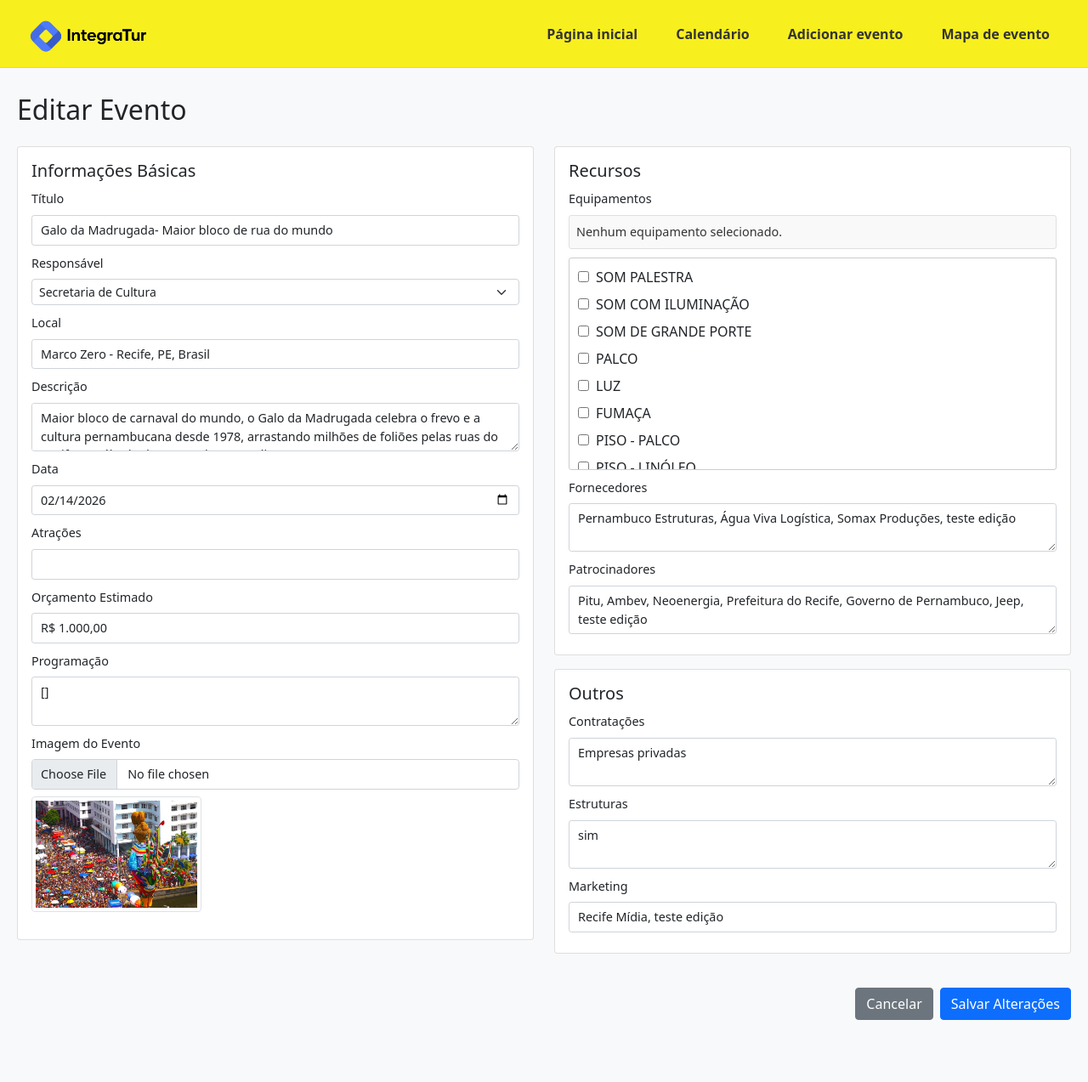
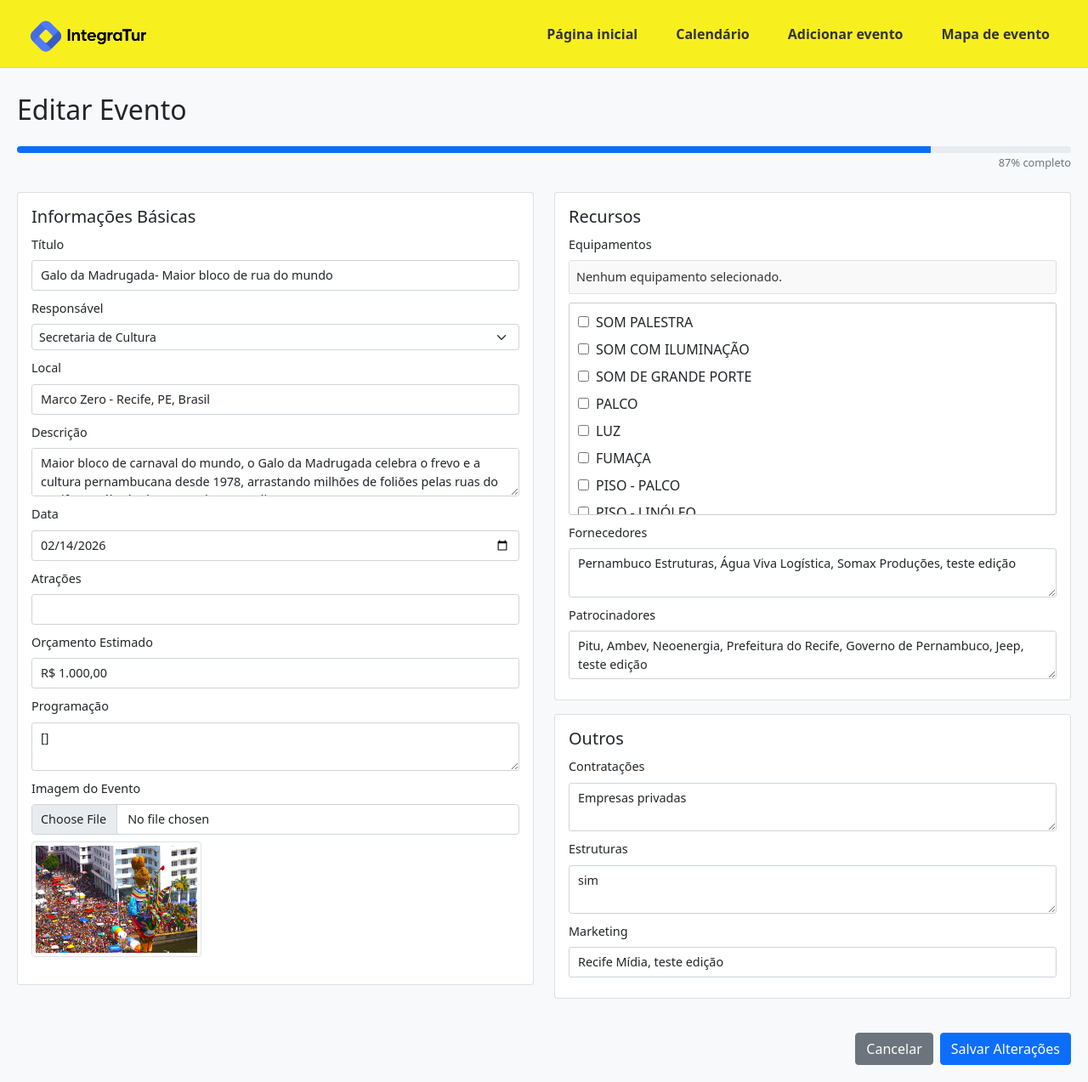
Before and after one commit to gqueque/IntegraTur-2.0, a Django app: page /editar/16/ in a window 1280 px wide. Shown: the whole page at 85% size. Before the commit the page ends 1200 px from the top, so only its background shows below. Run offline with Django 5.2, Linux system fonts and the light colour scheme; data comes from the database, SQL or seed files in the repository; some libraries are stand-ins or nearby versions.

Commit message:
FRONT END ATT

```diff
--- a/cadastro_evento/templates/cadastro_evento/editar.html
+++ b/cadastro_evento/templates/cadastro_evento/editar.html
@@ -3,13 +3,33 @@
 
 {% block conteudo %}
 <style>
-  /* Este CSS irá esconder os links de navegação no cabeçalho. */
-  /* Ele assume que os links usam a classe .navbar-nav do Bootstrap. */
+  /* --- ESTILOS ADICIONADOS PARA BARRA DE PROGRESSO --- */
+  .progress-container {
+    margin-bottom: 1.5rem;
+  }
+  .progress-bar-wrapper {
+    background-color: #e9ecef;
+    border-radius: .25rem;
+    height: 8px;
+    overflow: hidden;
+  }
+  .progress-bar-inner {
+    background-color: #0d6efd;
+    height: 100%;
+    width: 0%; /* Inicia em 0, mas o script atualiza no load */
+    transition: width 0.4s ease;
+  }
+  .progress-label {
+    text-align: right;
+    font-size: 0.8rem;
+    color: #6c757d;
+    margin-top: 2px;
+  }
+
+  /* --- ESTILOS ORIGINAIS DO SEU CÓDIGO --- */
   .navbar-nav {
     display: none !important;
   }
-
-  /* Estilos para a área dos checkboxes de equipamentos */
   .equipamentos-checkbox-container {
     max-height: 250px;
     overflow-y: auto;
@@ -17,25 +37,20 @@
     padding: 10px;
     border-radius: 3px;
   }
-
-  /* Estilos para o item de equipamento e input de quantidade */
   .equipamento-item-wrapper {
     display: flex;
     align-items: center;
     margin-bottom: 8px;
   }
-
   .equipamento-item-label {
     display: flex;
     align-items: center;
     cursor: pointer;
     flex-grow: 1;
   }
-
   .equipamento-item-label input[type="checkbox"] {
     margin-right: 8px;
   }
-
   .equipamento-quantity-input {
     width: 60px;
     padding: 2px 5px;
@@ -44,8 +59,6 @@
     border-radius: 3px;
     margin-left: 10px;
   }
-
-  /* Estilo para a área que mostra os equipamentos selecionados */
   #equipamentos_selecionados_display {
     margin-bottom: 10px;
     padding: 8px;
@@ -61,6 +74,13 @@
 <div class="content">
   <h2 class="mb-4">Editar Evento</h2>
 
+  <div class="progress-container">
+    <div class="progress-bar-wrapper">
+        <div id="progress-bar" class="progress-bar-inner"></div>
+    </div>
+    <div id="progress-label" class="progress-label">0% completo</div>
+  </div>
+
   <form action="" method="post" enctype="multipart/form-data">
     {% csrf_token %}
     <div class="row">
@@ -70,12 +90,12 @@
 
           <div class="mb-2">
             <label class="form-label">Título</label>
-            <input name="titulo" type="text" class="form-control form-control-sm" value="{{ evento.titulo }}" required>
+            <input name="titulo" type="text" class="form-control form-control-sm progress-input" value="{{ evento.titulo }}" required>
           </div>
 
           <div class="mb-2">
             <label class="form-label">Responsável</label>
-            <select name="responsavel" class="form-select form-select-sm" required>
+            <select name="responsavel" class="form-select form-select-sm progress-input" required>
               <option value="">Selecione</option>
               <option value="Secretaria de Turismo" {% if evento.responsavel == "Secretaria de Turismo" %}selected{% endif %}>Secretaria de Turismo</option>
               <option value="Secretaria de Cultura" {% if evento.responsavel == "Secretaria de Cultura" %}selected{% endif %}>Secretaria de Cultura</option>
@@ -84,90 +104,42 @@
 
           <div class="mb-2">
             <label class="form-label">Local</label>
-            <input id="autocomplete" name="local" type="text" class="form-control form-control-sm" value="{{ evento.local }}" required>
+            <input id="autocomplete" name="local" type="text" class="form-control form-control-sm progress-input" value="{{ evento.local }}" required>
             <input type="hidden" id="latitude" name="latitude" value="{{ evento.latitude }}">
             <input type="hidden" id="longitude" name="longitude" value="{{ evento.longitude }}">
           </div>
 
           <div class="mb-2">
             <label class="form-label">Descrição</label>
-            <textarea name="descricao" class="form-control form-control-sm" rows="2">{{ evento.descricao }}</textarea>
+            <textarea name="descricao" class="form-control form-control-sm progress-input" rows="2">{{ evento.descricao }}</textarea>
           </div>
 
           <div class="mb-2">
             <label class="form-label">Data</label>
-            <input name="data" type="date" class="form-control form-control-sm" value="{{ evento.data|date:'Y-m-d' }}" required>
+            <input name="data" type="date" class="form-control form-control-sm progress-input" value="{{ evento.data|date:'Y-m-d' }}" required>
           </div>
 
           <div class="mb-2">
             <label class="form-label">Atrações</label>
-            <input name="atracoes" type="text" class="form-control form-control-sm" value="{{ evento.atracoes }}">
+            <input name="atracoes" type="text" class="form-control form-control-sm progress-input" value="{{ evento.atracoes }}">
           </div>
 
           <div class="mb-2">
             <label class="form-label">Orçamento Estimado</label>
-            <input
-              id="orcamento_mascara"
-              type="text"
-              class="form-control form-control-sm"
-              placeholder="R$ 0,00"
-              value=""> {# Value é preenchido pelo script abaixo #}
-            <input
-              id="orcamento_real"
-              name="orcamento_estimado"
-              type="hidden"
-              value="{{ evento.orcamento_estimado|default_if_none:'' }}">
+            <input id="orcamento_mascara" type="text" class="form-control form-control-sm progress-input" placeholder="R$ 0,00" value="">
+            <input id="orcamento_real" name="orcamento_estimado" type="hidden" value="{{ evento.orcamento_estimado|default_if_none:'' }}">
           </div>
-
-          <script>
-            document.addEventListener('DOMContentLoaded', function() {
-              const orcamentoMascara = document.getElementById('orcamento_mascara');
-              const orcamentoReal = document.getElementById('orcamento_real');
-
-              if (orcamentoReal.value && !isNaN(parseFloat(orcamentoReal.value))) {
-                let valorNumerico = parseFloat(orcamentoReal.value);
-                let valorInicial = valorNumerico.toFixed(2).replace('.', '');
-                if (valorInicial.length < 3) valorInicial = valorInicial.padStart(3, '0');
-
-                let integer = valorInicial.slice(0, -2) || "0";
-                if (integer === "" && valorNumerico < 1 && valorNumerico > 0) integer = "0";
-
-                let decimal = valorInicial.slice(-2);
-                let formatted = integer.replace(/\B(?=(\d{3})+(?!\d))/g, '.') + ',' + decimal;
-                orcamentoMascara.value = 'R$ ' + formatted;
-              } else if (orcamentoReal.value === '0' || orcamentoReal.value === '0.0' || orcamentoReal.value === '0.00') {
-                orcamentoMascara.value = 'R$ 0,00';
-              }
-
-              orcamentoMascara.addEventListener('input', function(e) {
-                let value = e.target.value.replace(/\D/g, '');
-                value = value.replace(/^0+/, '');
-                if (value.length === 0) {
-                  orcamentoReal.value = '';
-                  e.target.value = '';
-                  return;
-                }
-                if (value.length < 3) value = value.padStart(3, '0');
-
-                let integer = value.slice(0, -2) || "0";
-                let decimal = value.slice(-2);
-                let formatted = integer.replace(/\B(?=(\d{3})+(?!\d))/g, '.') + ',' + decimal;
-                e.target.value = 'R$ ' + formatted;
-                orcamentoReal.value = (parseInt(value) / 100).toFixed(2);
-              });
-            });
-          </script>
 
           <div class="mb-2">
             <label class="form-label">Programação</label>
-            <textarea name="programacao" class="form-control form-control-sm" rows="2">{{ evento.programacao }}</textarea>
+            <textarea name="programacao" class="form-control form-control-sm progress-input" rows="2">{{ evento.programacao }}</textarea>
           </div>
 
           <div class="mb-3">
             <label class="form-label">Imagem do Evento</label>
-            <input name="imagem" type="file" class="form-control">
+            <input name="imagem" type="file" class="form-control progress-input">
             {% if evento.imagem %}
-              <img src="{{ evento.imagem.url }}" class="img-thumbnail mt-2" width="200" alt="Imagem atual do evento">
+              <img id="current-event-image" src="{{ evento.imagem.url }}" class="img-thumbnail mt-2" width="200" alt="Imagem atual do evento">
             {% endif %}
           </div>
         </div>
@@ -324,7 +296,7 @@
                   <input type="number" class="equipamento-quantity-input" style="display:none;" min="1" value="1" data-equipamento="MESA BOTECO">
                 </div>
                 <div class="equipamento-item-wrapper">
-                  <label class="equipamento-item-label"><input type="checkbox" class="equipamento-checkbox" value="GAVETEIRO MDF" {% if "GAVETEIRO MDF" in equipamentos_salvos %}checked{% endif %}> GAVETEIRO MDF</label>
+                  <label class="equipamento-item-label"><input type="checkbox" class="equipamento-checkbox" value="GAVETEIRO MDF" {% if "GAVETeiro MDF" in equipamentos_salvos %}checked{% endif %}> GAVETEIRO MDF</label>
                   <input type="number" class="equipamento-quantity-input" style="display:none;" min="1" value="1" data-equipamento="GAVETEIRO MDF">
                 </div>
                 <div class="equipamento-item-wrapper">
@@ -393,17 +365,17 @@
                 </div>
               {% endwith %}
             </div>
-            <input type="hidden" name="equipamentos_data" id="equipamentos_data_hidden">
+            <input type="hidden" name="equipamentos_data" id="equipamentos_data_hidden" class="progress-input">
           </div>
 
           <div class="mb-2">
             <label class="form-label">Fornecedores</label>
-            <textarea name="fornecedores" class="form-control form-control-sm" rows="2">{{ evento.fornecedores }}</textarea>
+            <textarea name="fornecedores" class="form-control form-control-sm progress-input" rows="2">{{ evento.fornecedores }}</textarea>
           </div>
 
           <div class="mb-2">
             <label class="form-label">Patrocinadores</label>
-            <textarea name="patrocinadores" class="form-control form-control-sm" rows="2">{{ evento.patrocinadores }}</textarea>
+            <textarea name="patrocinadores" class="form-control form-control-sm progress-input" rows="2">{{ evento.patrocinadores }}</textarea>
           </div>
         </div>
 
@@ -412,17 +384,17 @@
 
           <div class="mb-2">
             <label class="form-label">Contratações</label>
-            <textarea name="contratacoes" class="form-control form-control-sm" rows="2">{{ evento.contratacoes }}</textarea>
+            <textarea name="contratacoes" class="form-control form-control-sm progress-input" rows="2">{{ evento.contratacoes }}</textarea>
           </div>
 
           <div class="mb-2">
             <label class="form-label">Estruturas</label>
-            <textarea name="estruturas" class="form-control form-control-sm" rows="2">{{ evento.estruturas }}</textarea>
+            <textarea name="estruturas" class="form-control form-control-sm progress-input" rows="2">{{ evento.estruturas }}</textarea>
           </div>
 
           <div class="mb-2">
             <label class="form-label">Marketing</label>
-            <input name="marketing" type="text" class="form-control form-control-sm" value="{{ evento.marketing }}">
+            <input name="marketing" type="text" class="form-control form-control-sm progress-input" value="{{ evento.marketing }}">
           </div>
         </div>
       </div>
@@ -434,10 +406,10 @@
     </div>
   </form>
 
-  {# !! IMPORTANTE !! Substitua YOUR_API_KEY pela sua chave real do Google Maps #}
   <script src="https://maps.googleapis.com/maps/api/js?key=YOUR_API_KEY&libraries=places&callback=initAutocomplete" async defer></script>
 
   <script>
+    // Script do Autocomplete do Google
     function initAutocomplete() {
       const input = document.getElementById('autocomplete');
       if (!input) return;
@@ -454,96 +426,126 @@
       });
     }
 
+    // Script principal da página, agora com a lógica da barra de progresso
     document.addEventListener('DOMContentLoaded', function() {
+      // Lógica do orçamento
+      const orcamentoMascara = document.getElementById('orcamento_mascara');
+      const orcamentoReal = document.getElementById('orcamento_real');
+      if (orcamentoMascara && orcamentoReal) {
+          if (orcamentoReal.value && !isNaN(parseFloat(orcamentoReal.value))) {
+             let valorNumerico = parseFloat(orcamentoReal.value);
+             let valorInicial = valorNumerico.toFixed(2).replace('.', '');
+             if (valorInicial.length < 3) valorInicial = valorInicial.padStart(3, '0');
+             let integer = valorInicial.slice(0, -2) || "0";
+             if (integer === "" && valorNumerico < 1 && valorNumerico > 0) integer = "0";
+             let decimal = valorInicial.slice(-2);
+             let formatted = integer.replace(/\B(?=(\d{3})+(?!\d))/g, '.') + ',' + decimal;
+             orcamentoMascara.value = 'R$ ' + formatted;
+          } else if (orcamentoReal.value === '0' || orcamentoReal.value === '0.0' || orcamentoReal.value === '0.00') {
+              orcamentoMascara.value = 'R$ 0,00';
+          }
+
+          orcamentoMascara.addEventListener('input', function(e) {
+              let value = e.target.value.replace(/\D/g, '');
+              value = value.replace(/^0+/, '');
+              if (value.length === 0) {
+                  orcamentoReal.value = ''; e.target.value = ''; return;
+              }
+              if (value.length < 3) value = value.padStart(3, '0');
+              let integer = value.slice(0, -2) || "0";
+              let decimal = value.slice(-2);
+              let formatted = integer.replace(/\B(?=(\d{3})+(?!\d))/g, '.') + ',' + decimal;
+              e.target.value = 'R$ ' + formatted;
+              orcamentoReal.value = (parseInt(value) / 100).toFixed(2);
+          });
+      }
+
+      // --- LÓGICA DA BARRA DE PROGRESSO ADICIONADA ---
+      const progressBar = document.getElementById('progress-bar');
+      const progressLabel = document.getElementById('progress-label');
+      const formInputs = document.querySelectorAll('.progress-input');
+      const totalFields = formInputs.length;
+
+      function updateProgress() {
+          if (!progressBar || !progressLabel) return;
+          let filledFields = 0;
+          formInputs.forEach(input => {
+              if (input.type === 'file') {
+                  if (input.files.length > 0 || document.getElementById('current-event-image')) {
+                      filledFields++;
+                  }
+              } else if (input.id === 'equipamentos_data_hidden') {
+                  if (input.value && input.value !== '[]') filledFields++;
+              } else {
+                  if (input.value && input.value.trim() !== '') {
+                      filledFields++;
+                  }
+              }
+          });
+          const percentage = totalFields > 0 ? (filledFields / totalFields) * 100 : 0;
+          progressBar.style.width = percentage + '%';
+          progressLabel.textContent = Math.round(percentage) + '% completo';
+      }
+
+      formInputs.forEach(input => {
+          const eventType = (input.tagName.toLowerCase() === 'select' || input.type === 'date' || input.type === 'file') ? 'change' : 'input';
+          input.addEventListener(eventType, updateProgress);
+      });
+      // --- FIM DA LÓGICA DA BARRA DE PROGRESSO ---
+
+      // Lógica original dos equipamentos
       const containerCheckboxes = document.getElementById('equipamentos_checkbox_container');
       const displayEquipamentos = document.getElementById('equipamentos_selecionados_display');
       const hiddenInputEquipamentosData = document.getElementById('equipamentos_data_hidden');
 
       if (!containerCheckboxes || !displayEquipamentos || !hiddenInputEquipamentosData) {
+          updateProgress();
           return;
       }
 
+      function atualizarTudoEquipamentos() {
           let equipamentosSelecionadosComQuantidade = [];
-
-      function atualizarTudo() {
-        equipamentosSelecionadosComQuantidade = [];
           const todosCheckboxes = containerCheckboxes.querySelectorAll('.equipamento-checkbox');
-
           todosCheckboxes.forEach(checkbox => {
               if (checkbox.checked) {
                   const nomeEquipamento = checkbox.value;
-            const quantityInput = containerCheckboxes.querySelector(`.equipamento-quantity-input[data-equipamento="${CSS.escape(nomeEquipamento)}"]`);
-            let quantidade = 1;
-            if (quantityInput) {
-              quantidade = parseInt(quantityInput.value) || 1;
-            }
+                  const quantityInput = checkbox.closest('.equipamento-item-wrapper').querySelector('.equipamento-quantity-input');
+                  let quantidade = (quantityInput) ? parseInt(quantityInput.value) || 1 : 1;
                   equipamentosSelecionadosComQuantidade.push({ nome: nomeEquipamento, quantidade: quantidade });
               }
           });
-
-        if (equipamentosSelecionadosComQuantidade.length > 0) {
-          displayEquipamentos.textContent = equipamentosSelecionadosComQuantidade
-            .map(item => `${item.quantidade} x ${item.nome}`)
-            .join(', ');
-        } else {
-          displayEquipamentos.textContent = 'Nenhum equipamento selecionado.';
-        }
+          displayEquipamentos.textContent = equipamentosSelecionadosComQuantidade.length > 0
+              ? equipamentosSelecionadosComQuantidade.map(item => `${item.quantidade} x ${item.nome}`).join(', ')
+              : 'Nenhum equipamento selecionado.';
           hiddenInputEquipamentosData.value = JSON.stringify(equipamentosSelecionadosComQuantidade);
+          updateProgress();
       }
 
       containerCheckboxes.querySelectorAll('.equipamento-checkbox').forEach(checkbox => {
+          const quantityInput = checkbox.closest('.equipamento-item-wrapper').querySelector('.equipamento-quantity-input');
+          if (checkbox.checked) {
+              quantityInput.style.display = 'inline-block';
+          }
           checkbox.addEventListener('change', function(event) {
-          const nomeEquipamento = event.target.value;
-          const quantityInput = event.target.closest('.equipamento-item-wrapper').querySelector(`.equipamento-quantity-input[data-equipamento="${CSS.escape(nomeEquipamento)}"]`);
-          if (!quantityInput) {
-            atualizarTudo();
-            return;
-          }
-          if (event.target.checked) {
-            quantityInput.style.display = 'inline-block';
-            if (!quantityInput.value || parseInt(quantityInput.value) < 1) {
-              quantityInput.value = '1';
-            }
-          } else {
-            quantityInput.style.display = 'none';
-          }
-          atualizarTudo();
+              const currentQuantityInput = event.target.closest('.equipamento-item-wrapper').querySelector('.equipamento-quantity-input');
+              currentQuantityInput.style.display = event.target.checked ? 'inline-block' : 'none';
+              if(event.target.checked) currentQuantityInput.value = '1';
+              atualizarTudoEquipamentos();
           });
-
-        if (checkbox.checked) {
-          const nomeEquipamento = checkbox.value;
-          const quantityInput = checkbox.closest('.equipamento-item-wrapper').querySelector(`.equipamento-quantity-input[data-equipamento="${CSS.escape(nomeEquipamento)}"]`);
-          if (quantityInput) {
-            quantityInput.style.display = 'inline-block';
-            if (!quantityInput.value || parseInt(quantityInput.value) < 1) {
-              quantityInput.value = '1';
-            }
-          }
-        } else {
-          const nomeEquipamento = checkbox.value;
-          const quantityInput = checkbox.closest('.equipamento-item-wrapper').querySelector(`.equipamento-quantity-input[data-equipamento="${CSS.escape(nomeEquipamento)}"]`);
-          if (quantityInput) {
-            quantityInput.style.display = 'none';
-          }
-        }
       });
 
       containerCheckboxes.querySelectorAll('.equipamento-quantity-input').forEach(quantityInput => {
-        quantityInput.addEventListener('input', function(event) {
-          if (parseInt(event.target.value) < 1 && event.target.value !== "") {
-            event.target.value = '1';
-          }
-          atualizarTudo();
-        });
+          quantityInput.addEventListener('input', atualizarTudoEquipamentos);
           quantityInput.addEventListener('blur', function(event) {
               if (!event.target.value || parseInt(event.target.value) < 1) {
                   event.target.value = '1';
-            atualizarTudo();
+                  atualizarTudoEquipamentos();
               }
           });
       });
 
-      atualizarTudo();
+      // Chamada inicial para configurar o estado da página
+      atualizarTudoEquipamentos();
     });
   </script>
 </div>
```
Also changed, not shown: cadastro_evento/templates/cadastro_evento/cadastro.html (+137 -54 lines). Lines whose indentation alone changed are shown as unchanged.
